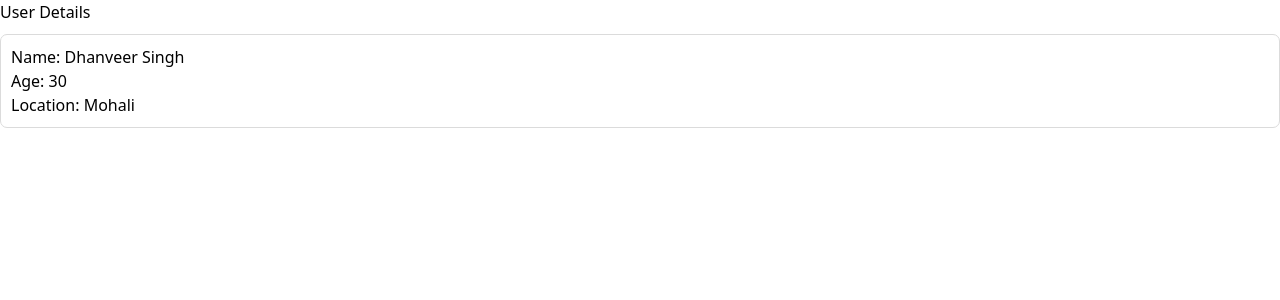
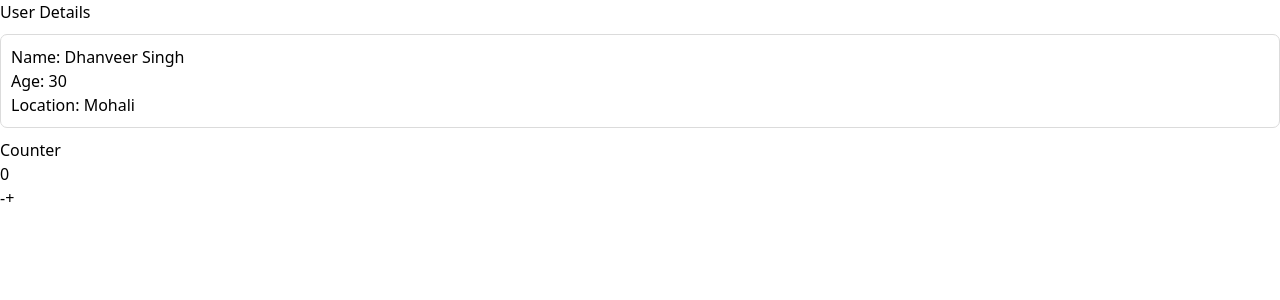
Before and after one commit to dhanveer-singh/react-learning-dhanveer, a React (Vite) app: page / in a window 1280 px wide. Shown: the top 300 px of the page. Built offline with nearby package versions, Linux system fonts and the light colour scheme.

Commit message:
input counter

```diff
--- a/src/components/profileDetails.jsx
+++ b/src/components/profileDetails.jsx
@@ -1,6 +1,8 @@
+import { useState } from "react";
 
 const ProfileDetails = ({ userData }) => {
     const { name, age, location } = userData;
+    const [count, setCount] = useState(0);
     return (
         <>
             <h1>User Details</h1>
@@ -9,6 +11,11 @@ const ProfileDetails = ({ userData }) => {
                 <p>Age: {age}</p>
                 <p>Location: {location}</p>
             </div>
+
+            <h1>Counter</h1>
+            <div>{count}</div>
+            <button onClick={() => setCount(prev => prev - 1)} disabled={count <= 0}>-</button>
+            <button onClick={() => setCount(prev => prev + 1)}>+</button>
         </>
     )
 }
```
